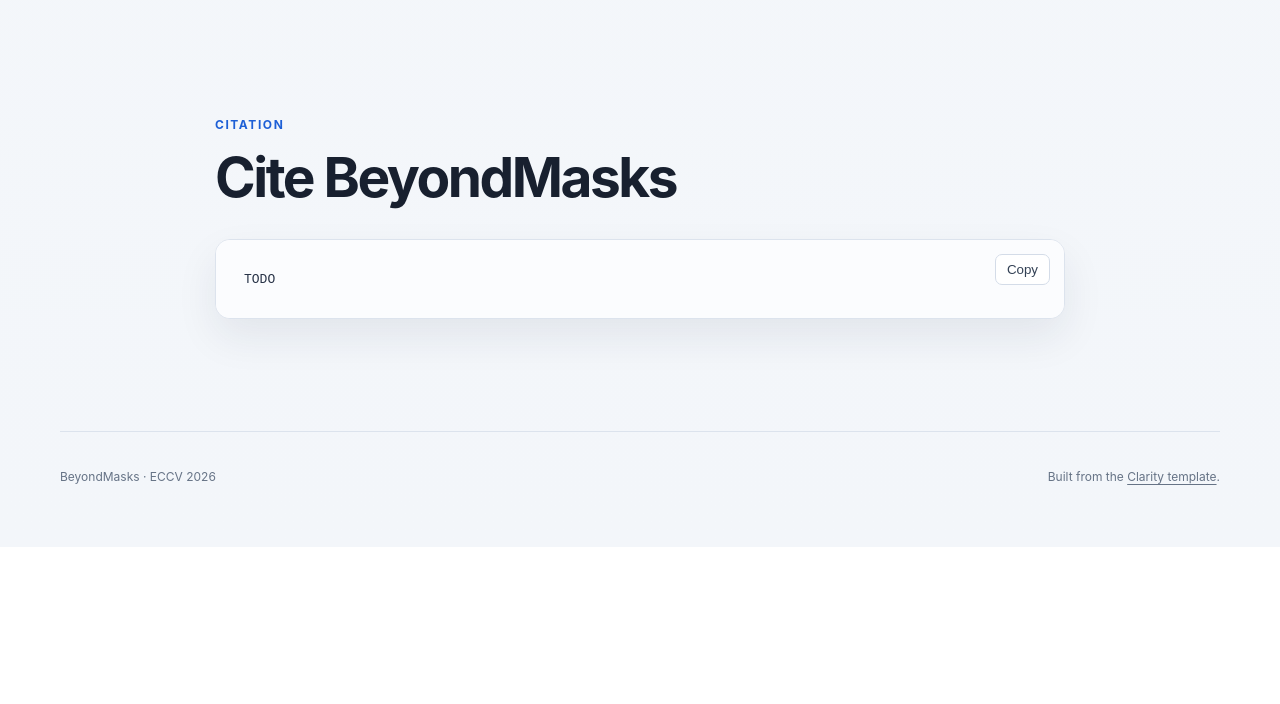
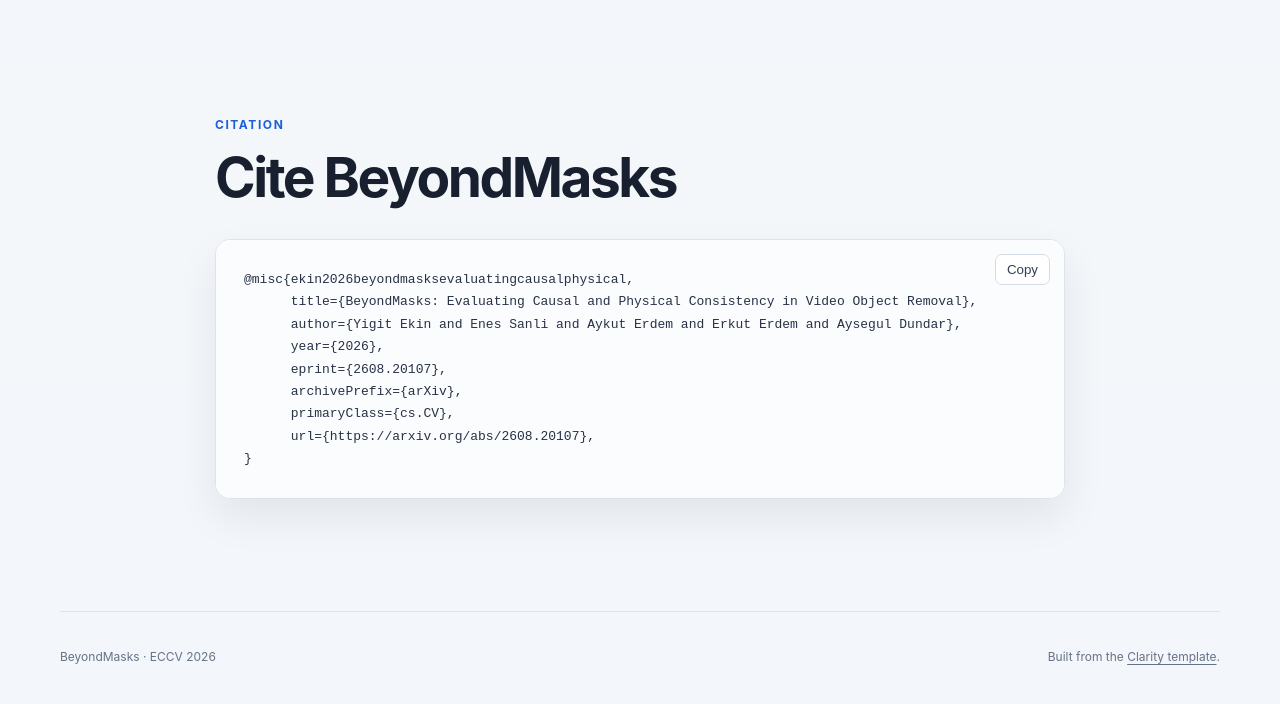
Before and after one commit to YigitEkin/BeyondMasks, a plain HTML site: page index.html in a window 1280 px wide. Shown: the part 6195-6899 px from the top of the page. Before the commit the page ends 6742 px from the top, so only its background shows below. Drawn offline with Linux system fonts and the light colour scheme.

Commit message:
add bibtex to webpage

```diff
--- a/index.html
+++ b/index.html
@@ -191,7 +191,15 @@
       <h2>Cite BeyondMasks</h2>
       <div class="code-block">
         <button id="copy-citation" type="button" aria-label="Copy BibTeX">Copy</button>
-        <pre><code id="bibtex">TODO</code></pre>
+        <pre><code id="bibtex">@misc{ekin2026beyondmasksevaluatingcausalphysical,
+      title={BeyondMasks: Evaluating Causal and Physical Consistency in Video Object Removal},
+      author={Yigit Ekin and Enes Sanli and Aykut Erdem and Erkut Erdem and Aysegul Dundar},
+      year={2026},
+      eprint={2608.20107},
+      archivePrefix={arXiv},
+      primaryClass={cs.CV},
+      url={https://arxiv.org/abs/2608.20107},
+}</code></pre>
       </div>
     </section>
   </main>
```
